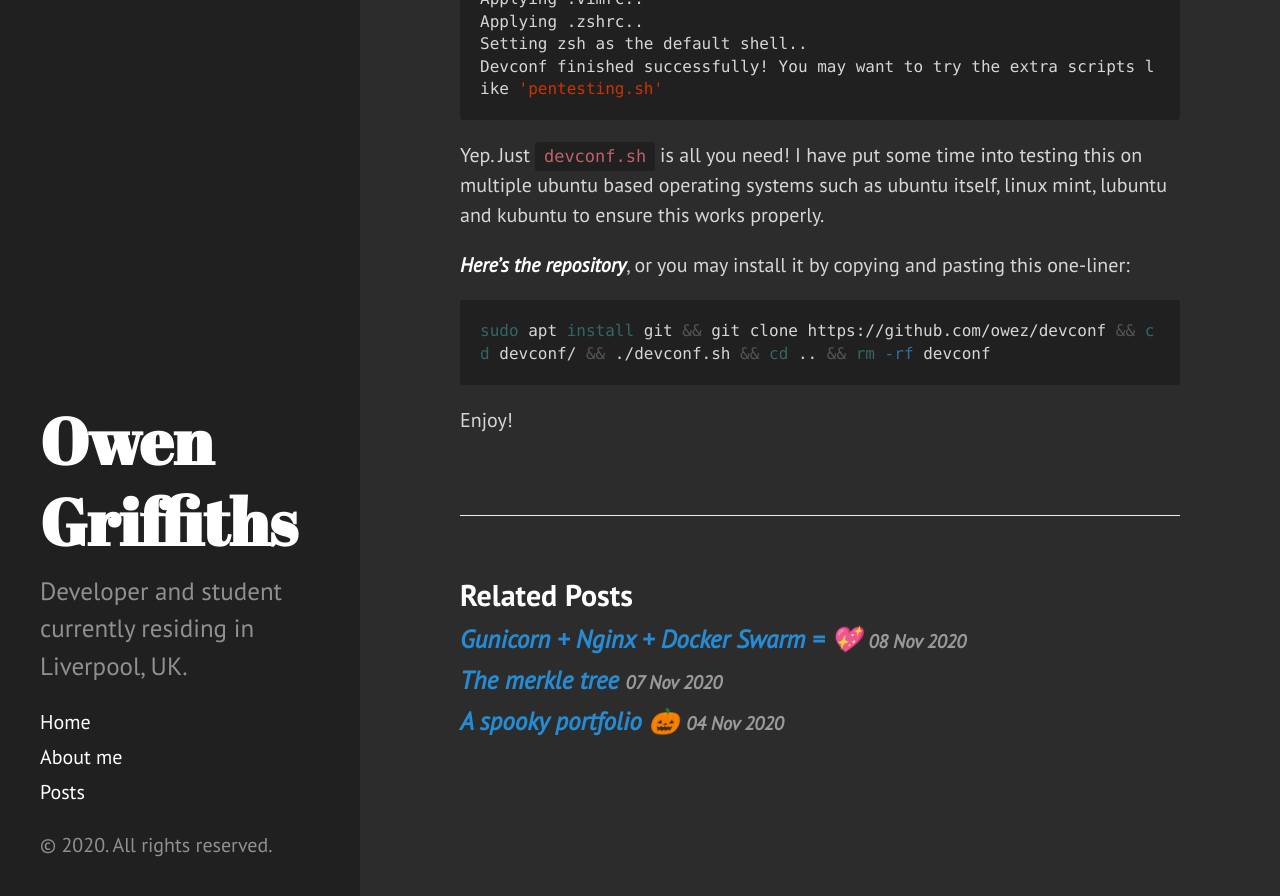
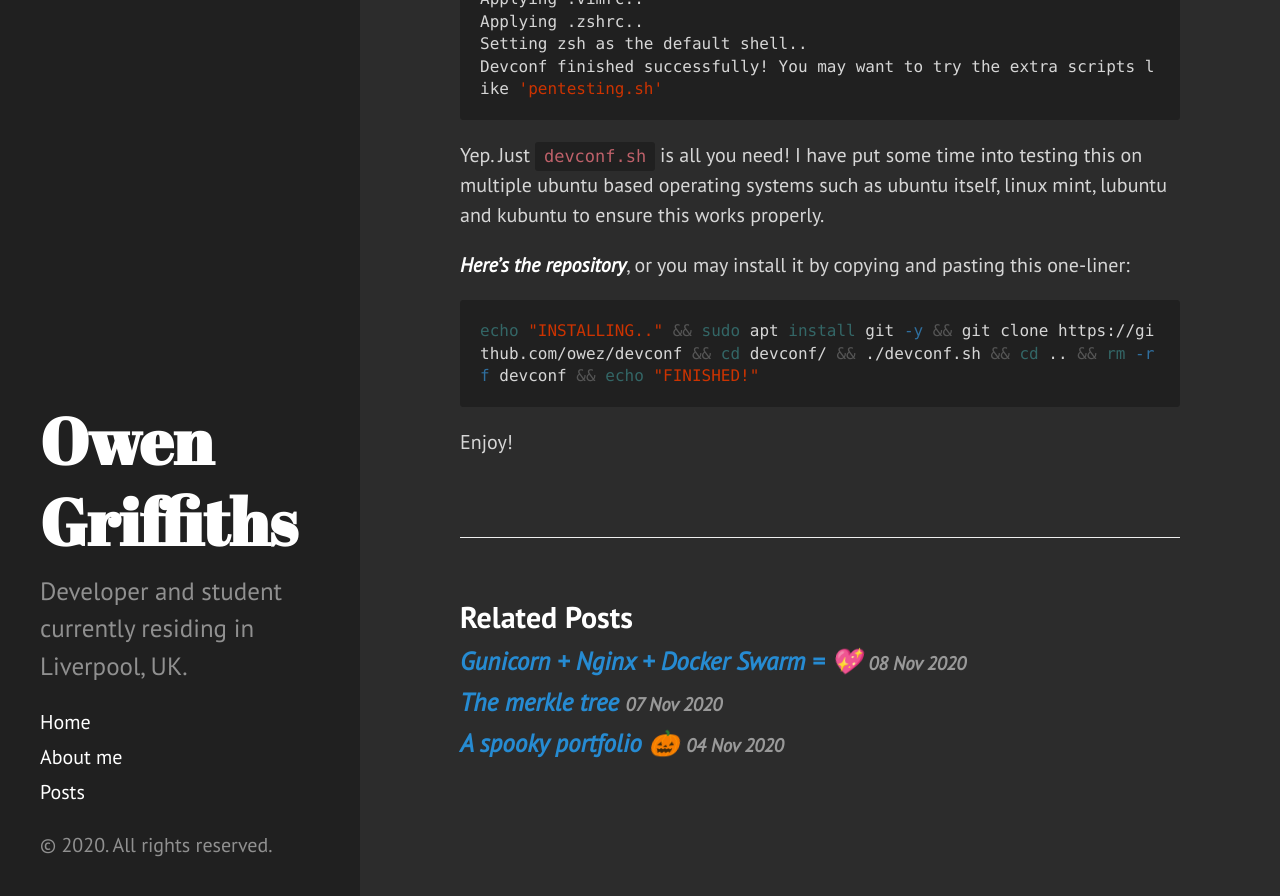
Before and after one commit to Owez/portfolio, a Jekyll site: the page built from _posts/2020-11-13-devconf.md, in a window 1280 px wide and 900 px high, scrolled down 1111 px. Shown: the top 896 px of the window. Built offline with Jekyll 4.4.1, drawn with Linux system fonts in a browser that asks for light colours.

Commit message:
Updated oneliner

````diff
--- a/_posts/2020-11-13-devconf.md
+++ b/_posts/2020-11-13-devconf.md
@@ -48,7 +48,7 @@ Yep. Just `devconf.sh` is all you need! I have put some time into testing this o
 [**Here's the repository**](https://github.com/owez/devconf), or you may install it by copying and pasting this one-liner:
 
 ```shell
-sudo apt install git && git clone https://github.com/owez/devconf && cd devconf/ && ./devconf.sh && cd .. && rm -rf devconf
+echo "INSTALLING.." && sudo apt install git -y && git clone https://github.com/owez/devconf && cd devconf/ && ./devconf.sh && cd .. && rm -rf devconf && echo "FINISHED!"
 ```
 
 Enjoy!
````
